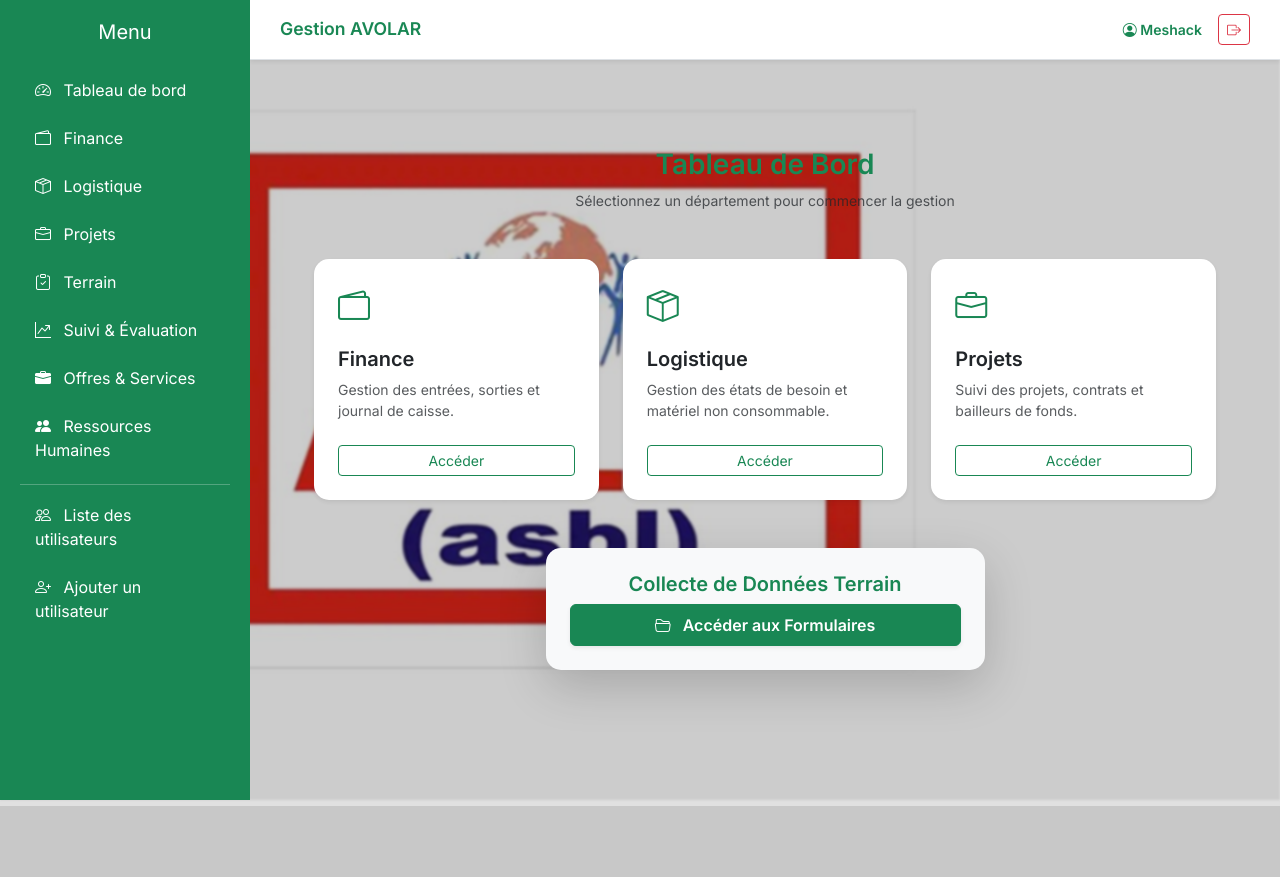
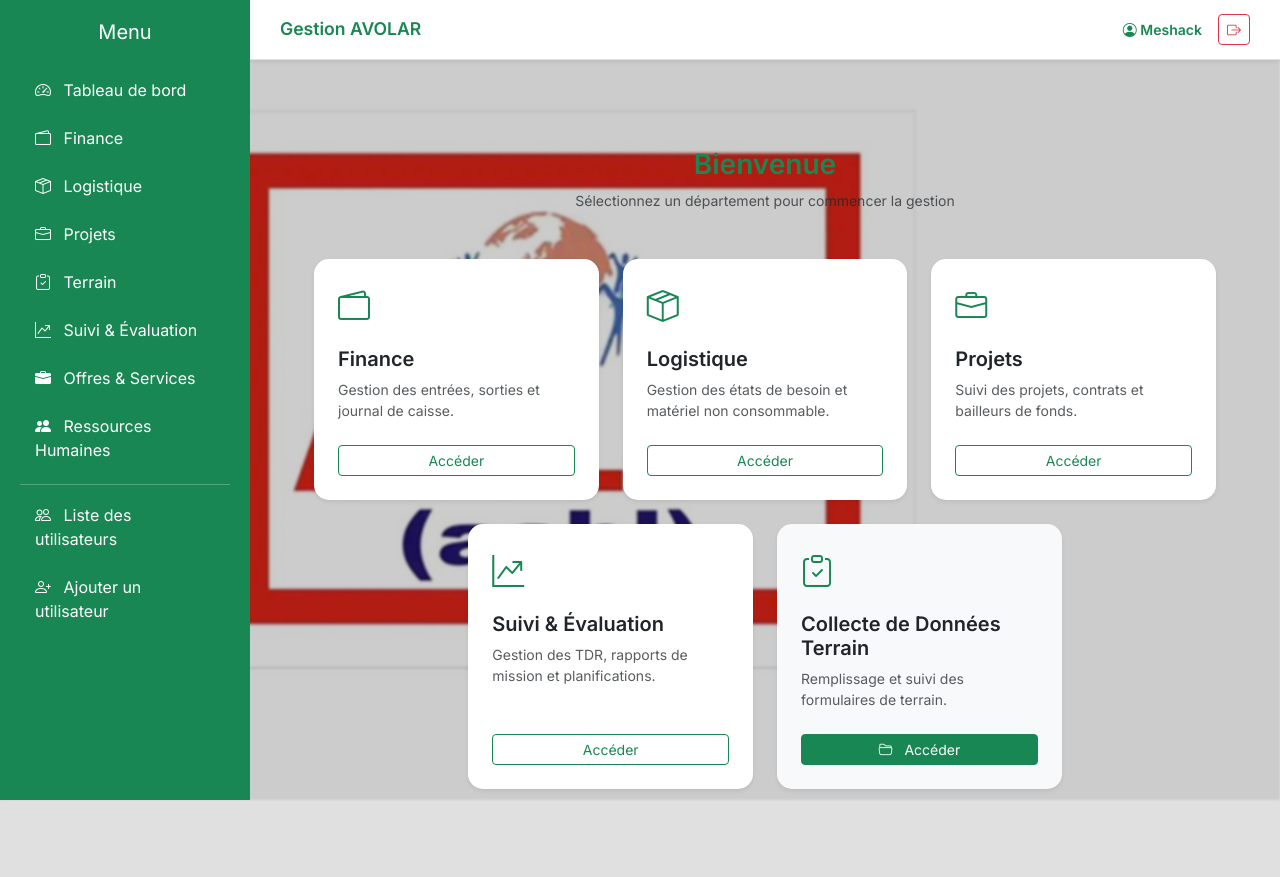
Before and after one commit to GestionAvolar/Avolar, a Django app: page /home/ in a window 1280 px wide. Before the commit the page ends 806 px from the top, so only its background shows below. Run offline with Django 5.2, Linux system fonts and the light colour scheme; a user stored in the database is signed in.

Commit message:
Mise à jour du dashboard, suppression du debug et ajout du context processor

```diff
--- a/config/settings.py
+++ b/config/settings.py
@@ -52,6 +52,7 @@ TEMPLATES = [
                 'django.template.context_processors.request',
                 'django.contrib.auth.context_processors.auth',
                 'django.contrib.messages.context_processors.messages',
+                'dashboard.context_processors.user_permissions',
             ],
         },
     },
--- /dev/null
+++ b/dashboard/context_processors.py
@@ -0,0 +1,19 @@
+def user_permissions(request):
+    if not request.user.is_authenticated:
+        return {}
+
+    user = request.user
+    is_super = user.is_superuser
+    groups = [g.name.lower() for g in user.groups.all()]
+
+    is_coord = "coordonnateur national" in groups or "coordinateur national" in groups
+    is_agro = "agro animateur" in groups or "agro-animateur" in groups
+
+    return {
+        'can_see_finance': is_super or is_coord or "assistant financier" in groups or "finance" in groups,
+        'can_see_logistics': is_super or is_coord or "logisticien" in groups or "logistique" in groups,
+        'can_see_projects': is_super or is_coord or "chef de projet" in groups or "projets" in groups,
+        'can_see_terrain': is_super or is_coord or is_agro,
+        'can_see_se': is_super or is_coord or "suivi et évaluation" in groups or "suivi & évaluation" in groups,
+        'can_see_offres': is_super or is_coord or "offre et service" in groups or "offres et service" in groups,
+    }
--- a/dashboard/templates/dashboard/base.html
+++ b/dashboard/templates/dashboard/base.html
@@ -123,37 +123,37 @@
             </li>
         {% endif %}
 
-        {% if user.is_superuser or "Assistant Financier" in user.groups.all.values_list.flat %}
+        {% if user.is_superuser or can_see_finance %}
             <li class="nav-item">
                 <a href="{% url 'finance_view' %}" class="nav-link"><i class="bi bi-wallet2 me-2"></i> Finance</a>
             </li>
         {% endif %}
 
-        {% if user.is_superuser or "Logisticien" in user.groups.all.values_list.flat or "Assistant Financier" in user.groups.all.values_list.flat %}
+        {% if user.is_superuser or can_see_logistics %}
             <li class="nav-item">
                 <a href="{% url 'logistique_home' %}" class="nav-link"><i class="bi bi-box-seam me-2"></i> Logistique</a>
             </li>
         {% endif %}
 
-        {% if user.is_superuser %}
+        {% if user.is_superuser or can_see_projects %}
             <li class="nav-item">
                 <a href="{% url 'liste_projets' %}" class="nav-link"><i class="bi bi-briefcase me-2"></i> Projets</a>
             </li>
         {% endif %}
 
-        {% if user.is_superuser or "Agro animateur" in user.groups.all.values_list.flat %}
+        {% if user.is_superuser or can_see_terrain %}
         <li class="nav-item">
             <a href="{% url 'liste_formulaires_terrain' %}" class="nav-link"><i class="bi bi-clipboard-check me-2"></i> Terrain</a>
         </li>
         {% endif %}
 
-        {% if user.is_superuser or "Suivi & Evaluation" in user.groups.all.values_list.flat %}
+        {% if user.is_superuser or can_see_se %}
             <li class="nav-item">
                 <a href="{% url 'se_home' %}" class="nav-link"><i class="bi bi-graph-up-arrow me-2"></i> Suivi & Évaluation</a>
             </li>
         {% endif %}
 
-        {% if user.is_superuser or "Offre et Service" in user.groups.all.values_list.flat %}
+        {% if user.is_superuser or can_see_offres %}
             <li class="nav-item">
                 <a href="{% url 'liste_offres' %}" class="nav-link"><i class="bi bi-briefcase-fill me-2"></i> Offres & Services</a>
             </li>
@@ -188,37 +188,37 @@
                 </li>
             {% endif %}
 
-            {% if user.is_superuser or "Assistant Financier" in user.groups.all.values_list.flat %}
+            {% if user.is_superuser or can_see_finance %}
                 <li class="nav-item">
                     <a href="{% url 'finance_view' %}" class="nav-link"><i class="bi bi-wallet2 me-2"></i> Finance</a>
                 </li>
             {% endif %}
 
-            {% if user.is_superuser or "Logisticien" in user.groups.all.values_list.flat or "Assistant Financier" in user.groups.all.values_list.flat %}
+            {% if user.is_superuser or can_see_logistics %}
                 <li class="nav-item">
                     <a href="{% url 'logistique_home' %}" class="nav-link"><i class="bi bi-box-seam me-2"></i> Logistique</a>
                 </li>
             {% endif %}
 
-            {% if user.is_superuser %}
+            {% if user.is_superuser or can_see_projects %}
                 <li class="nav-item">
                     <a href="{% url 'liste_projets' %}" class="nav-link"><i class="bi bi-briefcase me-2"></i> Projets</a>
                 </li>
             {% endif %}
 
-            {% if user.is_superuser or "Agro animateur" in user.groups.all.values_list.flat %}
+            {% if user.is_superuser or can_see_terrain %}
             <li class="nav-item">
                 <a href="{% url 'liste_formulaires_terrain' %}" class="nav-link"><i class="bi bi-clipboard-check me-2"></i> Terrain</a>
             </li>
             {% endif %}
 
-            {% if user.is_superuser or "Suivi & Evaluation" in user.groups.all.values_list.flat %}
+            {% if user.is_superuser or can_see_se %}
                 <li class="nav-item">
                     <a href="{% url 'se_home' %}" class="nav-link"><i class="bi bi-graph-up-arrow me-2"></i> Suivi & Évaluation</a>
                 </li>
             {% endif %}
 
-            {% if user.is_superuser or "Offre et Service" in user.groups.all.values_list.flat %}
+            {% if user.is_superuser or can_see_offres %}
                 <li class="nav-item">
                     <a href="{% url 'liste_offres' %}" class="nav-link"><i class="bi bi-briefcase-fill me-2"></i> Offres & Services</a>
                 </li>
--- a/dashboard/templates/dashboard/home.html
+++ b/dashboard/templates/dashboard/home.html
@@ -6,63 +6,86 @@
 <div class="container-fluid py-3 py-md-5 px-2 px-md-4">
 
     <div class="mb-4 mb-md-5 text-center">
-        <h1 class="h3 h1-md fw-bold text-success">Tableau de Bord</h1>
+        <h1 class="h3 h1-md fw-bold text-success">Bienvenue</h1>
         <p class="text-muted small md-normal">Sélectionnez un département pour commencer la gestion</p>
     </div>
 
-    <!-- Grille adaptative : 1 colonne sur mobile, 2 sur tablette, 3 sur PC -->
-    <div class="row row-cols-1 row-cols-sm-2 row-cols-md-3 g-3 g-md-4">
+    <!-- Grille adaptative centrée pour TOUS les blocs (y compris Terrain) -->
+    <div class="row row-cols-1 row-cols-sm-2 row-cols-md-3 g-3 g-md-4 justify-content-center">
 
-        <!-- Bloc Finance -->
-        {% if user.is_superuser or "Assistant Financier" in user.groups.all.values_list.flat or "Coordonnateur national" in user.groups.all.values_list.flat %}
-        <div class="col">
-            <div class="card h-100 shadow-sm border-0 p-3 p-md-4 transition-card">
+        <!-- 1. Bloc Finance -->
+        {% if can_see_finance %}
+        <div class="col d-flex">
+            <div class="card h-100 w-100 shadow-sm border-0 p-3 p-md-4 transition-card d-flex flex-column justify-content-between">
+                <div>
                     <div class="text-success mb-2 mb-md-3"><i class="bi bi-wallet2 fs-2 fs-md-1"></i></div>
                     <h4 class="fw-bold h5">Finance</h4>
-                <p class="text-muted flex-grow-1 small">Gestion des entrées, sorties et journal de caisse.</p>
-                <a href="{% url 'finance_view' %}" class="btn btn-outline-success btn-sm btn-md-normal mt-2">Accéder</a>
+                    <p class="text-muted small mb-3">Gestion des entrées, sorties et journal de caisse.</p>
+                </div>
+                <a href="{% url 'finance_view' %}" class="btn btn-outline-success btn-sm btn-md-normal mt-2 w-100">Accéder</a>
             </div>
         </div>
         {% endif %}
 
-        <!-- Bloc Logistique -->
-        {% if user.is_superuser or not "Agro animateur" in user.groups.all.values_list.flat %}
-        <div class="col">
-            <div class="card h-100 shadow-sm border-0 p-3 p-md-4 transition-card">
+        <!-- 2. Bloc Logistique -->
+        {% if can_see_logistics %}
+        <div class="col d-flex">
+            <div class="card h-100 w-100 shadow-sm border-0 p-3 p-md-4 transition-card d-flex flex-column justify-content-between">
+                <div>
                     <div class="text-success mb-2 mb-md-3"><i class="bi bi-box-seam fs-2 fs-md-1"></i></div>
                     <h4 class="fw-bold h5">Logistique</h4>
-                <p class="text-muted flex-grow-1 small">Gestion des états de besoin et matériel non consommable.</p>
-                <a href="{% url 'logistique_home' %}" class="btn btn-outline-success btn-sm btn-md-normal mt-2">Accéder</a>
+                    <p class="text-muted small mb-3">Gestion des états de besoin et matériel non consommable.</p>
+                </div>
+                <a href="{% url 'logistique_home' %}" class="btn btn-outline-success btn-sm btn-md-normal mt-2 w-100">Accéder</a>
             </div>
         </div>
         {% endif %}
 
-        <!-- Bloc Projets -->
-        {% if user.is_superuser or "Coordonnateur national" in user.groups.all.values_list.flat %}
-        <div class="col">
-            <div class="card h-100 shadow-sm border-0 p-3 p-md-4 transition-card">
+        <!-- 3. Bloc Projets -->
+        {% if can_see_projects %}
+        <div class="col d-flex">
+            <div class="card h-100 w-100 shadow-sm border-0 p-3 p-md-4 transition-card d-flex flex-column justify-content-between">
+                <div>
                     <div class="text-success mb-2 mb-md-3"><i class="bi bi-briefcase fs-2 fs-md-1"></i></div>
                     <h4 class="fw-bold h5">Projets</h4>
-                <p class="text-muted flex-grow-1 small">Suivi des projets, contrats et bailleurs de fonds.</p>
-                <a href="{% url 'liste_projets' %}" class="btn btn-outline-success btn-sm btn-md-normal mt-2">Accéder</a>
+                    <p class="text-muted small mb-3">Suivi des projets, contrats et bailleurs de fonds.</p>
+                </div>
+                <a href="{% url 'liste_projets' %}" class="btn btn-outline-success btn-sm btn-md-normal mt-2 w-100">Accéder</a>
             </div>
         </div>
         {% endif %}
+
+        <!-- 4. Bloc Suivi et Évaluation -->
+        {% if can_see_se %}
+        <div class="col d-flex">
+            <div class="card h-100 w-100 shadow-sm border-0 p-3 p-md-4 transition-card d-flex flex-column justify-content-between">
+                <div>
+                    <div class="text-success mb-2 mb-md-3"><i class="bi bi-graph-up-arrow fs-2 fs-md-1"></i></div>
+                    <h4 class="fw-bold h5">Suivi & Évaluation</h4>
+                    <p class="text-muted small mb-3">Gestion des TDR, rapports de mission et planifications.</p>
                 </div>
+                <a href="{% url 'se_home' %}" class="btn btn-outline-success btn-sm btn-md-normal mt-2 w-100">Accéder</a>
+            </div>
+        </div>
+        {% endif %}
 
-    <!-- Section Formulaires de terrain -->
-    {% if user.is_superuser or "Agro animateur" in user.groups.all.values_list.flat or "Coordonnateur national" in user.groups.all.values_list.flat %}
-    <div class="row justify-content-center text-center my-4 my-md-5">
-        <div class="col-12 col-md-8 col-lg-6">
-            <div class="card shadow-lg border-0 p-3 p-md-4 bg-light">
-                <h3 class="fw-bold text-success mb-2 h5 h3-md">Collecte de Données Terrain</h3>
-                <a href="{% url 'liste_formulaires_terrain' %}" class="btn btn-success btn-md px-3 px-md-4 py-2 fw-bold shadow-sm w-100 w-md-auto">
-                    <i class="bi bi-folder2-open me-2"></i> Accéder aux Formulaires
+        <!-- 5. Bloc Collecte de Données Terrain (Intégré dans la grille) -->
+        {% if can_see_terrain %}
+        <div class="col d-flex">
+            <div class="card h-100 w-100 shadow-sm border-0 p-3 p-md-4 transition-card d-flex flex-column justify-content-between bg-light">
+                <div>
+                    <div class="text-success mb-2 mb-md-3"><i class="bi bi-clipboard-check fs-2 fs-md-1"></i></div>
+                    <h4 class="fw-bold h5">Collecte de Données Terrain</h4>
+                    <p class="text-muted small mb-3">Remplissage et suivi des formulaires de terrain.</p>
+                </div>
+                <a href="{% url 'liste_formulaires_terrain' %}" class="btn btn-success btn-sm btn-md-normal mt-2 w-100 text-white">
+                    <i class="bi bi-folder2-open me-2"></i> Accéder
                 </a>
             </div>
         </div>
+        {% endif %}
+
     </div>
-    {% endif %}
 
 </div>
 
--- a/dashboard/views.py
+++ b/dashboard/views.py
@@ -31,7 +31,30 @@ def paginate(request, queryset, count=20):
 # --- Accueil & Finance ---
 @login_required
 def home(request):
-    return render(request, 'dashboard/home.html')
+    user = request.user
+
+    # Récupérer tous les noms de groupes de l'utilisateur en minuscules pour éviter les erreurs de casse
+    user_groups = [g.name.lower() for g in user.groups.all()]
+
+    is_super = user.is_superuser
+    is_coord = "coordonnateur national" in user_groups or "coordinateur national" in user_groups
+    is_agro = "agro animateur" in user_groups or "agro-animateur" in user_groups
+
+    # Si c'est un agro-animateur pur, on le redirige vers sa page terrain
+    if is_agro and not is_super and not is_coord:
+        return redirect('liste_formulaires_terrain')
+
+    context = {
+        'can_see_finance': is_super or is_coord or "assistant financier" in user_groups or "finance" in user_groups,
+        'can_see_logistics': is_super or is_coord or "logisticien" in user_groups or "logistique" in user_groups,
+        'can_see_projects': is_super or is_coord or "chef de projet" in user_groups or "projets" in user_groups,
+        'can_see_se': is_super or is_coord or "suivi et évaluation" in user_groups or "suivi & évaluation" in user_groups,
+        'can_see_terrain': is_super or is_coord or is_agro,
+    }
+
+    # Sécurité supplémentaire : si un utilisateur n'a aucun rôle reconnu mais n'est pas bloqué,
+    # on peut lui afficher par défaut les blocs de base ou s'assurer que le HTML gère l'affichage.
+    return render(request, 'dashboard/home.html', context)
 @login_required
 def finance_view(request): return render(request, 'dashboard/finance.html')
 
```
Also changed, not shown: db.sqlite3. Lines whose indentation alone changed are shown as unchanged.
